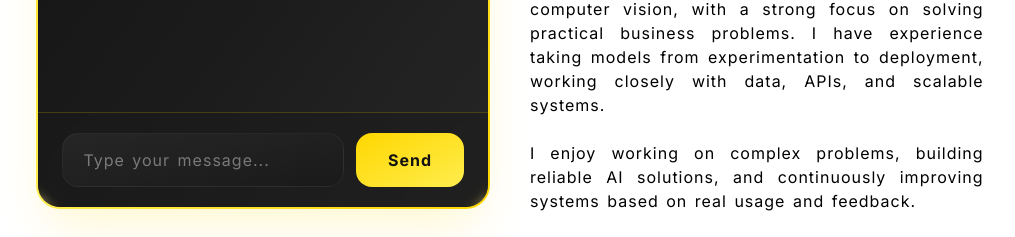
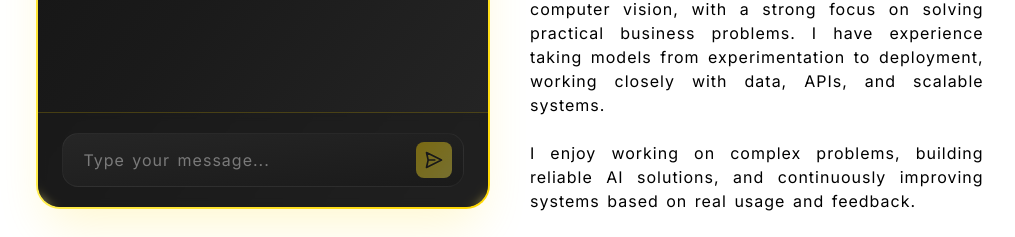
Before and after one commit to miteshgupta07/Portfolio, a Next.js app: page / in a window 1280 px wide. Shown: the part 1171-1408 px from the top of the page, without its empty margins (130-1145 px from the left). Built offline with nearby package versions, Linux system fonts and the light colour scheme; a web font is replaced by a local one.

Commit message:
chore: update About component for improved functionality

```diff
--- a/app/sections/About.tsx
+++ b/app/sections/About.tsx
@@ -200,19 +200,34 @@ const About = () => {
                       onSubmit={handleSubmit}
                       className="px-6 py-5 bg-[#1a1a1a]/50 backdrop-blur-sm border-t border-[#ffd700]/20"
                     >
-                      <div className="flex gap-3">
+                      <div className="relative">
                         <input
                           type="text"
                           value={input}
                           onChange={(e) => setInput(e.target.value)}
                           placeholder="Type your message..."
-                          className="flex-1 bg-gradient-to-br from-[#262626] to-[#1a1a1a] text-[#ffffff] rounded-2xl px-5 py-3.5 outline-none focus:ring-2 focus:ring-[#ffd700] focus:shadow-lg focus:shadow-[#ffd700]/30 placeholder-[#ffffff] placeholder-opacity-40 transition-all duration-300 border border-[#ffffff]/5"
+                          className="w-full bg-gradient-to-br from-[#262626] to-[#1a1a1a] text-[#ffffff] rounded-2xl px-5 py-3.5 pr-12 outline-none focus:ring-2 focus:ring-[#ffd700] focus:shadow-lg focus:shadow-[#ffd700]/30 placeholder-[#ffffff] placeholder-opacity-40 transition-all duration-300 border border-[#ffffff]/5"
                         />
                         <button
                           type="submit"
-                          className="bg-gradient-to-br from-[#ffd700] to-[#ffed4e] hover:from-[#ffed4e] hover:to-[#ffd700] text-[#121212] font-bold rounded-2xl px-8 py-3.5 transition-all duration-300 hover:shadow-2xl hover:shadow-[#ffd700]/60 hover:scale-105 active:scale-95 flex-shrink-0"
+                          disabled={!input.trim()}
+                          aria-label="Send message"
+                          className="absolute right-3 top-1/2 -translate-y-1/2 p-2 bg-gradient-to-br from-[#ffd700] to-[#ffed4e] rounded-lg hover:from-[#ffed4e] hover:to-[#ffd700] transition-all duration-300 hover:shadow-lg hover:shadow-[#ffd700]/50 hover:scale-105 active:scale-95 disabled:opacity-40 disabled:cursor-not-allowed disabled:hover:scale-100"
                         >
-                          Send
+                          <svg
+                            className="w-5 h-5 text-[#121212] rotate-90"
+                            fill="none"
+                            stroke="currentColor"
+                            viewBox="0 0 24 24"
+                            xmlns="http://www.w3.org/2000/svg"
+                          >
+                            <path
+                              strokeLinecap="round"
+                              strokeLinejoin="round"
+                              strokeWidth={2}
+                              d="M12 19l9 2-9-18-9 18 9-2zm0 0v-8"
+                            />
+                          </svg>
                         </button>
                       </div>
                     </form>
```
